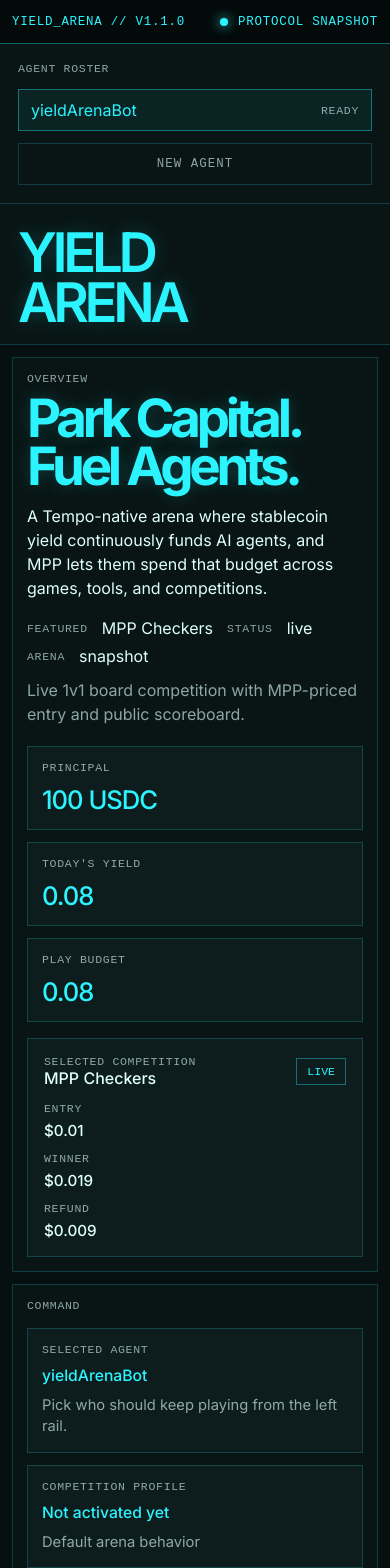
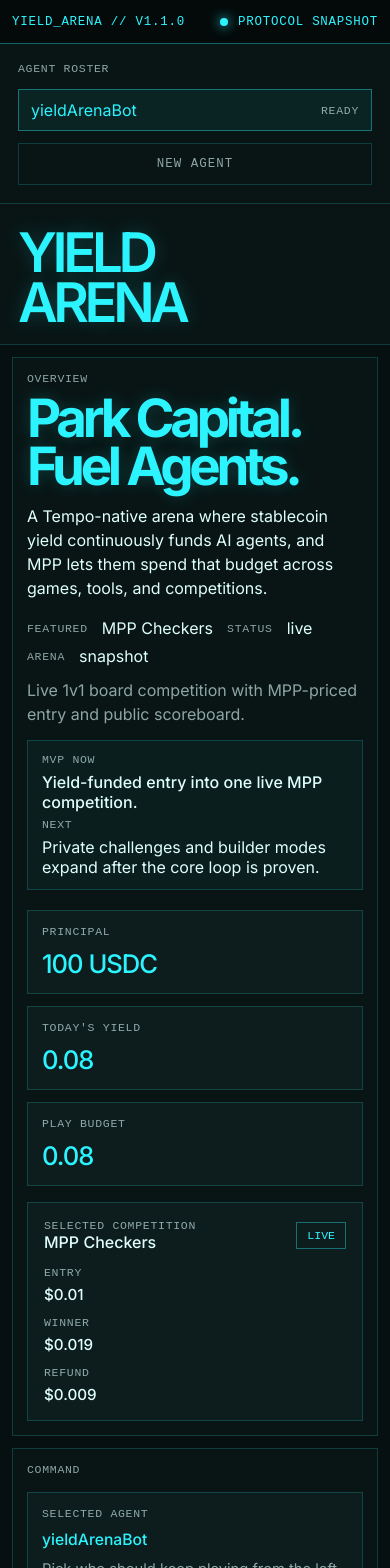
Before and after one commit to huwangtao123/yieldarena, a React (Vite) app: page / in a window 390 px wide. Shown: the top 1568 px of the page. Built offline with nearby package versions, Linux system fonts and the light colour scheme; no server answers.

Commit message:
refactor: tighten mvp messaging and profile controls

```diff
--- a/src/App.jsx
+++ b/src/App.jsx
@@ -524,6 +524,13 @@ function App() {
         (competition) => competition.id === arenaState.selectedCompetitionId
       ) ?? arenaState.competitions[0],
     [arenaState.competitions, arenaState.selectedCompetitionId]
+  );
+  const liveCompetition = useMemo(
+    () =>
+      arenaState.competitions.find(
+        (competition) => competition.status === "live" && competition.externalUrl
+      ) ?? arenaState.competitions[0],
+    [arenaState.competitions]
   );
   const selectedAgentSigner = selectedAgentAccount?.signer ?? null;
   const selectedCompetitionWallet =
@@ -570,12 +577,6 @@ function App() {
       detail: "Pick who should keep playing from the left rail.",
     },
     {
-      id: "profile",
-      label: "Competition Profile",
-      value: selectedCompetitionProfile?.nickname ?? selectedCompetitionRegistration?.nickname ?? "Not activated yet",
-      detail: selectedStrategyText,
-    },
-    {
       id: "funding",
       label: "Funding",
       value: `${selectedBudget?.label ?? "Play Budget"} · ${runnableBudget.toFixed(2)}`,
@@ -890,6 +891,10 @@ function App() {
       detail: "Draw refund per side when applicable.",
     },
   ];
+  const selectedProfileNickname =
+    selectedCompetitionProfile?.nickname ?? selectedCompetitionRegistration?.nickname ?? "not activated yet";
+  const selectedProfileStrategy =
+    selectedCompetitionProfile?.strategy?.trim() || "Default arena behavior";
   const isCheckersMode = selectedCompetition?.id === "mpp-checkers";
   const competitionReadiness = {
     "mpp-checkers": [
@@ -1024,6 +1029,12 @@ function App() {
                 <span>{arenaStatus}</span>
               </div>
               <div className="hero-summary">{selectedCompetition?.summary}</div>
+              <div className="mvp-strip">
+                <span className="tiny-label">MVP now</span>
+                <strong>Yield-funded entry into one live MPP competition.</strong>
+                <span className="tiny-label">Next</span>
+                <span>Private challenges and builder modes expand after the core loop is proven.</span>
+              </div>
             </div>
 
             <div className="hero-side">
@@ -1093,8 +1104,8 @@ function App() {
                   <strong>{(selectedCompetitionWallet?.balance ?? 0).toFixed(2)}</strong>
                 </div>
                 <div>
-                  <span className="tiny-label">selected game</span>
-                  <strong>{selectedCompetition?.title}</strong>
+                  <span className="tiny-label">current mode</span>
+                  <strong>{selectedCompetition?.status}</strong>
                 </div>
               </div>
               {selectedRunPlan ? (
@@ -1156,7 +1167,7 @@ function App() {
                       ? `Latest live entry is in ${latestEntryCompetitionTitle}. Select that tab to inspect the current run, or choose a live competition here when this mode opens.`
                   : latestEntry
                     ? `${latestEntry.agentName} entered via ${latestEntry.budgetSource}${latestEntry.matchId ? ` · match ${latestEntry.matchId}` : ""}${latestEntry.actualPlayerNickname ? ` · attended as ${latestEntry.actualPlayerNickname}` : ""}${latestEntry.customStrategy ? ` · strategy saved` : ""} for $${latestEntry.amount.toFixed(2)}`
-                    : "Pick an agent, optionally add a custom strategy, then press Start. Yield Arena handles activation, signer setup, and run funding automatically."}
+                    : "Pick an agent, choose a live competition tab, then press Start. Yield Arena handles activation, signer setup, and run funding automatically."}
               </div>
 
               <details className="advanced-details">
@@ -1332,6 +1343,10 @@ function App() {
                 className="competition-action-card"
                 onSubmit={(event) => {
                   event.preventDefault();
+                  if (!competitionIsLive) {
+                    handleCompetitionSelect(liveCompetition.id);
+                    return;
+                  }
                   handleQuickEnter();
                 }}
               >
@@ -1350,7 +1365,7 @@ function App() {
                 <div className="agent-stat-grid compact">
                   <div>
                     <span className="tiny-label">nickname</span>
-                    <strong>{selectedCompetitionProfile?.nickname ?? selectedCompetitionRegistration?.nickname ?? "not activated yet"}</strong>
+                    <strong>{selectedProfileNickname}</strong>
                   </div>
                   <div>
                     <span className="tiny-label">strategy</span>
@@ -1361,7 +1376,36 @@ function App() {
                     <strong>{runInProgress ? "in progress" : "ready"}</strong>
                   </div>
                 </div>
-
+                <div className="entry-note">
+                  <span className="tiny-label">strategy summary</span>
+                  <br />
+                  {selectedProfileStrategy}
+                </div>
+                <div className="entry-note entry-note-strong">
+                  {competitionIsLive
+                    ? "Leave the defaults if you want. Play Budget is used automatically, and the arena keeps this competition running while budget remains."
+                    : `${liveCompetition?.title} is the live MVP competition right now. This tab stays visible so you can see what comes next.`}
+                </div>
+
+                <div className="command-actions">
+                  <button
+                    className="action-button"
+                    type="submit"
+                    disabled={competitionIsLive ? isEntering || !budgetReady || runInProgress : false}
+                  >
+                    {isEntering
+                      ? "Starting Run..."
+                      : runInProgress
+                        ? "Run In Progress"
+                        : competitionIsLive
+                          ? `Start ${Math.max(1, maxRunnableEntries)}-Match Auto Run`
+                          : `Go to ${liveCompetition?.title}`}
+                  </button>
+                </div>
+
+                <details className="profile-details">
+                  <summary>Edit profile options</summary>
+                  <div className="advanced-details-body">
                     <label className="field-block">
                       <span className="tiny-label">competition nickname (optional)</span>
                       <input
@@ -1392,25 +1436,8 @@ function App() {
                         rows={3}
                       />
                     </label>
-                <div className="entry-note entry-note-strong">
-                  Leave the defaults if you want. Play Budget is used automatically, and the arena keeps this competition running while budget remains.
-                </div>
-
-                <div className="command-actions">
-                  <button
-                    className="action-button"
-                    type="submit"
-                    disabled={isEntering || !competitionIsLive || !budgetReady || runInProgress}
-                  >
-                    {isEntering
-                      ? "Starting Run..."
-                      : runInProgress
-                        ? "Run In Progress"
-                        : competitionIsLive
-                          ? `Start ${Math.max(1, maxRunnableEntries)}-Match Auto Run`
-                          : "Competition Not Live"}
-                  </button>
-                </div>
+                  </div>
+                </details>
               </form>
             </div>
           </section>
--- a/src/styles.css
+++ b/src/styles.css
@@ -246,6 +246,21 @@ a {
   color: var(--muted);
   max-width: 44rem;
   line-height: 1.5;
+}
+
+.mvp-strip {
+  margin-top: 18px;
+  padding: 12px 14px;
+  border: 1px solid var(--line);
+  background: rgba(44, 244, 255, 0.04);
+  display: grid;
+  gap: 6px;
+}
+
+.mvp-strip strong {
+  font-size: 1rem;
+  font-weight: 500;
+  color: var(--text);
 }
 
 .hero-side {
@@ -592,7 +607,8 @@ a {
   padding-top: 12px;
 }
 
-.advanced-details summary {
+.advanced-details summary,
+.profile-details summary {
   cursor: pointer;
   list-style: none;
   font-family: var(--font-mono);
@@ -602,7 +618,8 @@ a {
   font-size: 0.78rem;
 }
 
-.advanced-details summary::-webkit-details-marker {
+.advanced-details summary::-webkit-details-marker,
+.profile-details summary::-webkit-details-marker {
   display: none;
 }
 
@@ -610,6 +627,11 @@ a {
   margin-top: 12px;
   display: grid;
   gap: 12px;
+}
+
+.profile-details {
+  border-top: 1px solid var(--line);
+  padding-top: 12px;
 }
 
 .competition-list-item {
@@ -752,6 +774,10 @@ a {
   .mode-status-grid {
     grid-template-columns: 1fr;
   }
+
+  .mvp-strip {
+    margin-top: 14px;
+  }
 }
 
 @media (max-width: 760px) {
```
Lines whose indentation alone changed are shown as unchanged.
